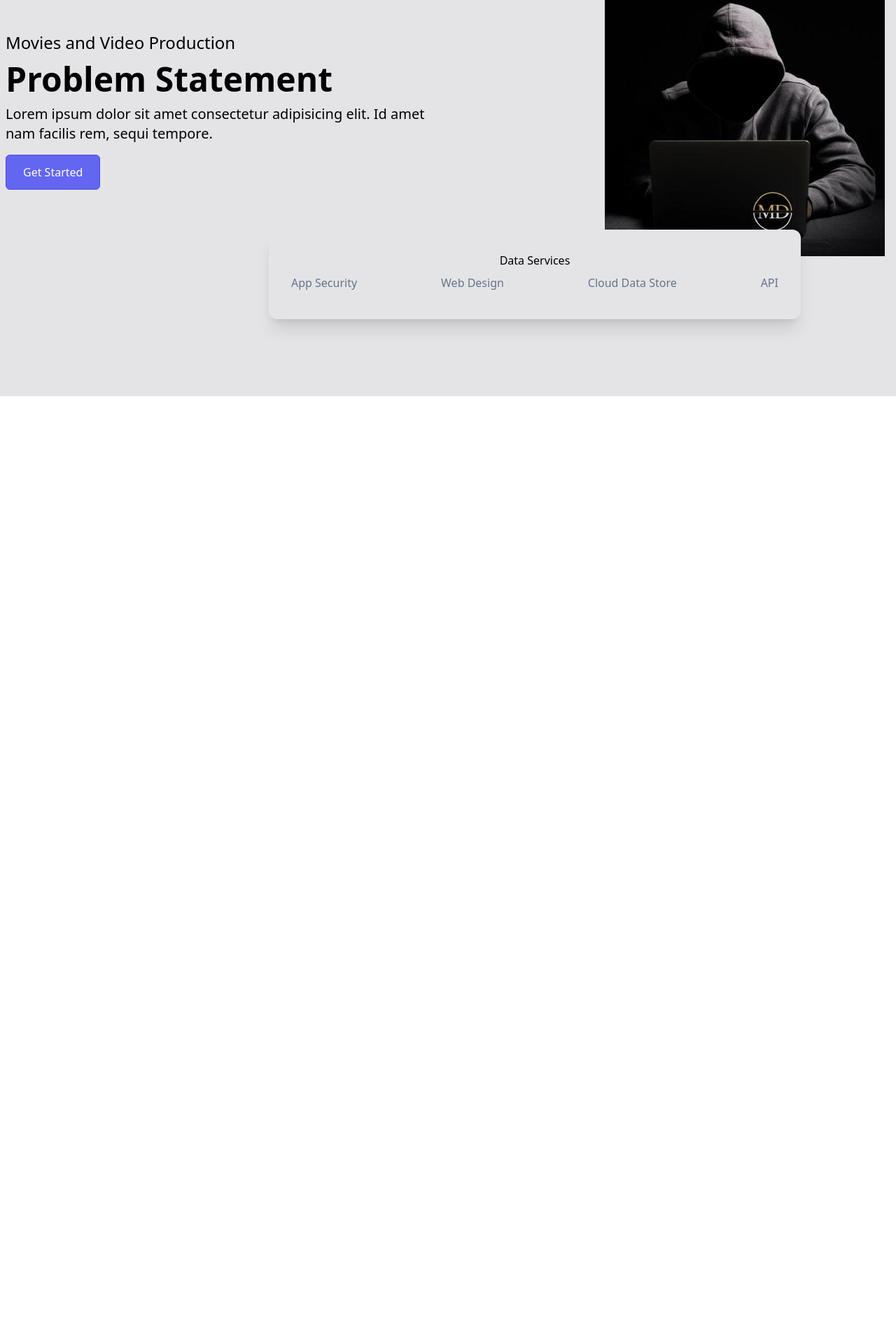
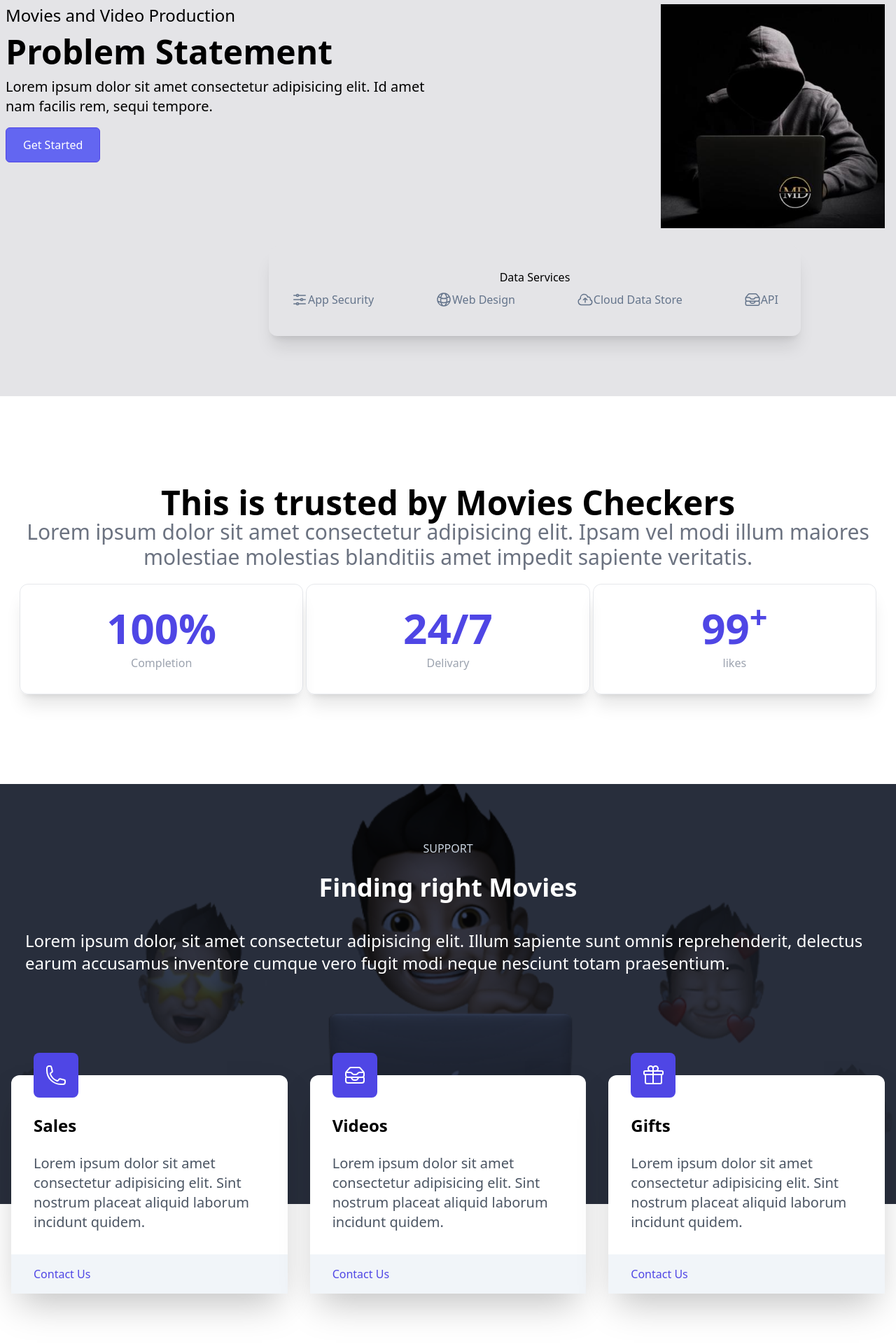
Before and after one commit to Jadoiconic/liblaryManagement, a React (Create React App) app: page / in a window 1280 px wide. Shown: the part 304-2224 px from the top of the page at 70% size. Before the commit the page ends 870 px from the top, so only its background shows below. Built offline with nearby package versions, Linux system fonts and the light colour scheme.

Commit message:
adding beatuful cards before footer

```diff
--- a/src/App.js
+++ b/src/App.js
@@ -1,4 +1,6 @@
 import React from 'react'
+import Contents from './components/header/Contents';
+import Fund from './components/header/Fund';
 import NavBAr from './components/header/header';
 import Container from './components/header/section';
 
@@ -7,6 +9,8 @@ function App() {
     <>
       <NavBAr />
       <Container />
+      <Contents />
+      <Fund />
     </>
   );
 }
--- /dev/null
+++ b/src/components/header/Contents.jsx
@@ -0,0 +1,32 @@
+import React from 'react'
+
+const Contents = () => {
+    return (
+        <section className='w-full my-32'>
+            <div className='max-w-[1240px] mx-auto'>
+                <div className='text-center'>
+                    <h2 className='text-5xl font-bold'>This is trusted by Movies Checkers</h2>
+                    <p className='text-3xl text-gray-500'>
+                        Lorem ipsum dolor sit amet consectetur adipisicing elit. Ipsam vel modi illum maiores molestiae molestias blanditiis amet impedit sapiente veritatis.
+                    </p>
+                </div>
+                <div className='grid md:grid-cols-3 gap-1 px-2 text-center mt-5'>
+                    <div className='border py-8 rounded-xl shadow-xl'>
+                        <p className='text-6xl font-bold text-indigo-600'>100%</p>
+                        <p className='text-gray-400 mt-2'>Completion</p>
+                    </div>
+                    <div className='border py-8 rounded-xl shadow-xl'>
+                        <p className='text-6xl font-bold text-indigo-600'>24/7</p>
+                        <p className='text-gray-400 mt-2'>Delivary</p>
+                    </div>
+                    <div className='border py-8 rounded-xl shadow-xl'>
+                        <p className='text-6xl font-bold text-indigo-600'>99<sup>+</sup></p>
+                        <p className='text-gray-400 mt-2'>likes</p>
+                    </div>
+                </div>
+            </div>
+        </section>
+    )
+}
+
+export default Contents
--- /dev/null
+++ b/src/components/header/Fund.jsx
@@ -0,0 +1,72 @@
+import React from 'react'
+import fundingImage from '../../assets/cover-thompson.png'
+
+
+const Fund = () => {
+    return (
+        <section className='w-full h-screen mt-14'>
+            <div className='w-full h-[600px] bg-gray-900/90 absolute'>
+                <img src={fundingImage} className='w-full h-full object-cover mix-blend-overlay' />
+            </div>
+            <div className='max-w-[1240px] mx-auto text-white relative'>
+                <div className='px-4 py-12'>
+                    <h2 className='pt-8 text-slate-300 uppercase text-center'>Support</h2>
+                    <h3 className='text-4xl font-bold py-6 text-center'>Finding right Movies </h3>
+                    <p className='py-4 text-2xl font-thin'>
+                        Lorem ipsum dolor, sit amet consectetur adipisicing elit. Illum sapiente sunt omnis reprehenderit, delectus earum accusamus inventore cumque vero fugit modi neque nesciunt totam praesentium.
+                    </p>
+                </div>
+            </div>
+            <div className='grid grid-cols-1 lg:grid-cols-3 relative gap-x-8 gap-y-16 px-4 pt-12 sm:pt-20 text-black'>
+                <div className='bg-white rounded-xl shadow-2xl'>
+                    <div className='p-8'>
+                        <svg xmlns="http://www.w3.org/2000/svg" fill="none" viewBox="0 0 24 24" strokeWidth={1.5} stroke="currentColor" className="w-16 rounded-lg text-white mt-[-4rem] h-16 p-4 bg-indigo-600">
+                            <path strokeLinecap="round" strokeLinejoin="round" d="M2.25 6.75c0 8.284 6.716 15 15 15h2.25a2.25 2.25 0 002.25-2.25v-1.372c0-.516-.351-.966-.852-1.091l-4.423-1.106c-.44-.11-.902.055-1.173.417l-.97 1.293c-.282.376-.769.542-1.21.38a12.035 12.035 0 01-7.143-7.143c-.162-.441.004-.928.38-1.21l1.293-.97c.363-.271.527-.734.417-1.173L6.963 3.102a1.125 1.125 0 00-1.091-.852H4.5A2.25 2.25 0 002.25 4.5v2.25z" />
+                        </svg>
+                        <h3 className='font-bold text-2xl my-6'>Sales</h3>
+                        <p className='text-gray-600 text-xl'>
+                            Lorem ipsum dolor sit amet consectetur adipisicing elit. Sint nostrum placeat aliquid laborum incidunt quidem.
+                        </p>
+                    </div>
+                    <div className='bg-slate-100 pl-8 py-4'>
+                        <p className='flex itmes-center text-indigo-600'>Contact Us </p>
+                    </div>
+                </div>
+                <div className='bg-white rounded-xl shadow-2xl'>
+                    <div className='p-8'>
+                        <svg xmlns="http://www.w3.org/2000/svg" fill="none" viewBox="0 0 24 24" strokeWidth={1.5} stroke="currentColor" className="w-16 rounded-lg text-white mt-[-4rem] h-16 p-4 bg-indigo-600">
+                            <path strokeLinecap="round" strokeLinejoin="round" d="M7.875 14.25l1.214 1.942a2.25 2.25 0 001.908 1.058h2.006c.776 0 1.497-.4 1.908-1.058l1.214-1.942M2.41 9h4.636a2.25 2.25 0 011.872 1.002l.164.246a2.25 2.25 0 001.872 1.002h2.092a2.25 2.25 0 001.872-1.002l.164-.246A2.25 2.25 0 0116.954 9h4.636M2.41 9a2.25 2.25 0 00-.16.832V12a2.25 2.25 0 002.25 2.25h15A2.25 2.25 0 0021.75 12V9.832c0-.287-.055-.57-.16-.832M2.41 9a2.25 2.25 0 01.382-.632l3.285-3.832a2.25 2.25 0 011.708-.786h8.43c.657 0 1.281.287 1.709.786l3.284 3.832c.163.19.291.404.382.632M4.5 20.25h15A2.25 2.25 0 0021.75 18v-2.625c0-.621-.504-1.125-1.125-1.125H3.375c-.621 0-1.125.504-1.125 1.125V18a2.25 2.25 0 002.25 2.25z" />
+                        </svg>
+                        <h3 className='font-bold text-2xl my-6'>Videos</h3>
+                        <p className='text-gray-600 text-xl'>
+                            Lorem ipsum dolor sit amet consectetur adipisicing elit. Sint nostrum placeat aliquid laborum incidunt quidem.
+                        </p>
+                    </div>
+                    <div className='bg-slate-100 pl-8 py-4'>
+                        <p className='flex itmes-center text-indigo-600'>Contact Us </p>
+                    </div>
+                </div>
+                <div className='bg-white rounded-xl shadow-2xl'>
+                    <div className='p-8'>
+                        <svg xmlns="http://www.w3.org/2000/svg" fill="none" viewBox="0 0 24 24" strokeWidth={1.5} stroke="currentColor" className="w-16 rounded-lg text-white mt-[-4rem] h-16 p-4 bg-indigo-600">
+                            <path strokeLinecap="round" strokeLinejoin="round" d="M21 11.25v8.25a1.5 1.5 0 01-1.5 1.5H5.25a1.5 1.5 0 01-1.5-1.5v-8.25M12 4.875A2.625 2.625 0 109.375 7.5H12m0-2.625V7.5m0-2.625A2.625 2.625 0 1114.625 7.5H12m0 0V21m-8.625-9.75h18c.621 0 1.125-.504 1.125-1.125v-1.5c0-.621-.504-1.125-1.125-1.125h-18c-.621 0-1.125.504-1.125 1.125v1.5c0 .621.504 1.125 1.125 1.125z" />
+                        </svg>
+                        <h3 className='font-bold text-2xl my-6'>Gifts</h3>
+                        <p className='text-gray-600 text-xl'>
+                            Lorem ipsum dolor sit amet consectetur adipisicing elit. Sint nostrum placeat aliquid laborum incidunt quidem.
+                        </p>
+                    </div>
+                    <div className='bg-slate-100 pl-8 py-4'>
+                        <p className='flex itmes-center text-indigo-600'>Contact Us </p>
+                    </div>
+                </div>
+            </div>
+            {/*
+             */}
+
+
+        </section>
+    )
+}
+
+export default Fund
--- a/src/components/header/section.jsx
+++ b/src/components/header/section.jsx
@@ -3,27 +3,43 @@ import myImage from '../../assets/86121130.jpg'
 
 const Container = () => {
     return (
-        <section className='h-screen w-full bg-zinc-200 flex flex-col justify-between'>
+        <section className='h-screen w-full bg-zinc-200 flex flex-col justify-start'>
             <div className="grid grid-cols-2 max-w-[1240] m-auto">
-                <div className='flex flex-col justify-center sm:items-start w-full px-2 py-8'>
+                <div className='flex flex-col justify-start sm:items-start w-full px-2 py-0'>
                     <p className='text-2xl'>Movies and Video Production</p>
                     <p className='py-3 text-5xl font-bold'>Problem Statement</p>
                     <p className='text-xl'>Lorem ipsum dolor sit amet consectetur adipisicing elit. Id amet nam facilis rem, sequi tempore.</p>
                     <button className='py-3 px-6 my-4'>Get Started</button>
                 </div>
-                <div className='flex justify-end mr-4'>
-                    <img className='h-full' src={myImage} alt='/' />
+                <div className='flex justify-end mr-4 sm:w-full'>
+                    <img className='w-1/2 mr-4' src={myImage} alt='/' />
                 </div>
             </div>
-                <div className='absolute flex flex-col py-8 md:min-w-[760px] bottom-[5%] mx-1 transform md:translate-x-1/2 bg-zinc-200 border-slate-300 rounded-xl text-center shadow-xl'>
-                    <p>Data Services</p>
-                    <div className='flex justify-between flex-wrap px-4'>
-                        <p className='flex px-4 py-2 text-slate-500'>App Security</p>
-                        <p className='flex px-4 py-2 text-slate-500'>Web Design</p>
-                        <p className='flex px-4 py-2 text-slate-500'>Cloud Data Store</p>
-                        <p className='flex px-4 py-2 text-slate-500'>API</p>
-                    </div>
+            <div className='absolute flex flex-col py-8 md:min-w-[760px] bottom-[2%] mx-1 transform md:translate-x-1/2 bg-zinc-200 border-slate-300 rounded-xl text-center shadow-xl'>
+                <p>Data Services</p>
+                <div className='flex justify-between flex-wrap px-4'>
+                    <p className='flex px-4 py-2 text-slate-500'>
+                        <svg xmlns="http://www.w3.org/2000/svg" fill="none" viewBox="0 0 24 24" strokeWidth={1.5} stroke="currentColor" className="w-6 h-6">
+                            <path strokeLinecap="round" strokeLinejoin="round" d="M10.5 6h9.75M10.5 6a1.5 1.5 0 11-3 0m3 0a1.5 1.5 0 10-3 0M3.75 6H7.5m3 12h9.75m-9.75 0a1.5 1.5 0 01-3 0m3 0a1.5 1.5 0 00-3 0m-3.75 0H7.5m9-6h3.75m-3.75 0a1.5 1.5 0 01-3 0m3 0a1.5 1.5 0 00-3 0m-9.75 0h9.75" />
+                        </svg>
+                        App Security</p>
+                    <p className='flex px-4 py-2 text-slate-500'>
+                        <svg xmlns="http://www.w3.org/2000/svg" fill="none" viewBox="0 0 24 24" strokeWidth={1.5} stroke="currentColor" className="w-6 h-6">
+                            <path strokeLinecap="round" strokeLinejoin="round" d="M12 21a9.004 9.004 0 008.716-6.747M12 21a9.004 9.004 0 01-8.716-6.747M12 21c2.485 0 4.5-4.03 4.5-9S14.485 3 12 3m0 18c-2.485 0-4.5-4.03-4.5-9S9.515 3 12 3m0 0a8.997 8.997 0 017.843 4.582M12 3a8.997 8.997 0 00-7.843 4.582m15.686 0A11.953 11.953 0 0112 10.5c-2.998 0-5.74-1.1-7.843-2.918m15.686 0A8.959 8.959 0 0121 12c0 .778-.099 1.533-.284 2.253m0 0A17.919 17.919 0 0112 16.5c-3.162 0-6.133-.815-8.716-2.247m0 0A9.015 9.015 0 013 12c0-1.605.42-3.113 1.157-4.418" />
+                        </svg>
+                        Web Design</p>
+                    <p className='flex px-4 py-2 text-slate-500'>
+                        <svg xmlns="http://www.w3.org/2000/svg" fill="none" viewBox="0 0 24 24" strokeWidth="1.5" stroke="currentColor" className="w-6 h-6">
+                            <path strokeLinejoin="round" strokeLinejoin="round" d="M12 16.5V9.75m0 0l3 3m-3-3l-3 3M6.75 19.5a4.5 4.5 0 01-1.41-8.775 5.25 5.25 0 0110.233-2.33 3 3 0 013.758 3.848A3.752 3.752 0 0118 19.5H6.75z" />
+                        </svg>
+                        Cloud Data Store</p>
+                    <p className='flex px-4 py-2 text-slate-500'>
+                        <svg xmlns="http://www.w3.org/2000/svg" fill="none" viewBox="0 0 24 24" strokeWidth={1.5} stroke="currentColor" className="w-6 h-6">
+                            <path strokeLinecap="round" strokeLinejoin="round" d="M7.875 14.25l1.214 1.942a2.25 2.25 0 001.908 1.058h2.006c.776 0 1.497-.4 1.908-1.058l1.214-1.942M2.41 9h4.636a2.25 2.25 0 011.872 1.002l.164.246a2.25 2.25 0 001.872 1.002h2.092a2.25 2.25 0 001.872-1.002l.164-.246A2.25 2.25 0 0116.954 9h4.636M2.41 9a2.25 2.25 0 00-.16.832V12a2.25 2.25 0 002.25 2.25h15A2.25 2.25 0 0021.75 12V9.832c0-.287-.055-.57-.16-.832M2.41 9a2.25 2.25 0 01.382-.632l3.285-3.832a2.25 2.25 0 011.708-.786h8.43c.657 0 1.281.287 1.709.786l3.284 3.832c.163.19.291.404.382.632M4.5 20.25h15A2.25 2.25 0 0021.75 18v-2.625c0-.621-.504-1.125-1.125-1.125H3.375c-.621 0-1.125.504-1.125 1.125V18a2.25 2.25 0 002.25 2.25z" />
+                        </svg>
+                        API</p>
                 </div>
+            </div>
         </section>
     )
 }
```
Also changed, not shown: src/assets/support.jpg (added).
